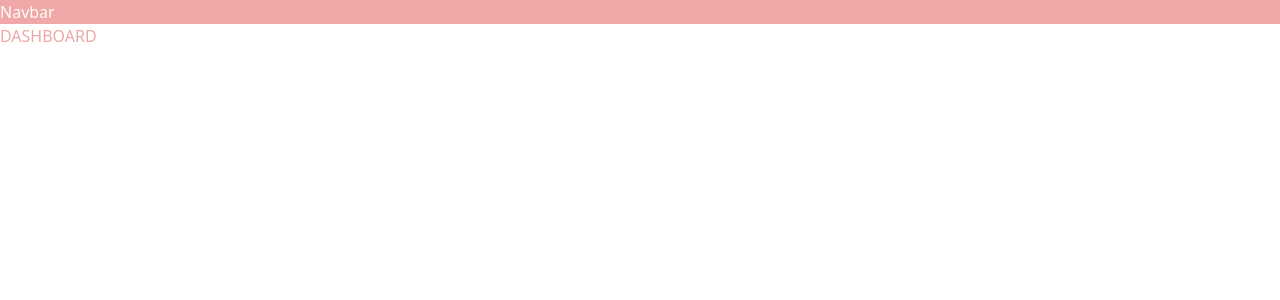
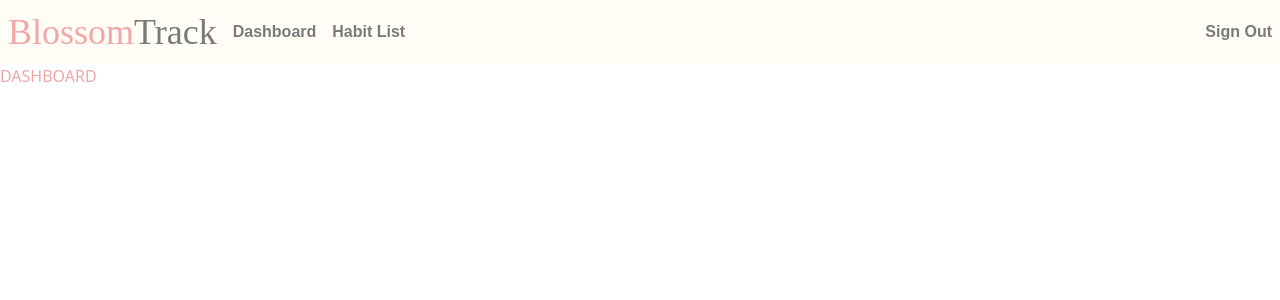
Before and after one commit to AndyNguwin/blossom-track, a React (Vite) app in the folder frontend/: page / in a window 1280 px wide. Shown: the top 300 px of the page. Built offline with nearby package versions, Linux system fonts and the light colour scheme.

Commit message:
Finished simple navbar layout (no functionality yet)

```diff
--- /dev/null
+++ b/frontend/src/components/Navbar.css
@@ -0,0 +1,5 @@
+@import '../theme.css';
+
+.font-nunito {
+    font-family: var(--font-nunito);
+}
--- a/frontend/src/components/Navbar.jsx
+++ b/frontend/src/components/Navbar.jsx
@@ -1,11 +1,19 @@
 import React from 'react'
-import '..//index.css'
+import '../theme.css'
 
 function Navbar() {
   return (
     <div>
-        <div class='bg-pink-main text-white'>
-            <p>Navbar</p>
+        <div class='bg-white text-white flex flex-1 flex-row items-center justify-between pl-2 pr-2 pt-3 pb-3'>
+          <div class='flex flex-row items-center gap-4'>
+            <div class='flex flex-row'>
+              <h1 class='text-pink-main font-merriweather text-4xl'>Blossom</h1>
+              <h1 class='text-gray font-merriweather text-4xl'>Track</h1>
+            </div>
+            <p class='text-gray font-nunito font-semibold text-20px'>Dashboard</p>
+            <p class='text-gray font-nunito font-semibold text-20px'>Habit List</p>
+          </div>
+          <p class='text-gray font-nunito font-semibold text-20px'>Sign Out</p>
         </div>
     </div>
   )
--- a/frontend/src/theme.css
+++ b/frontend/src/theme.css
@@ -1,4 +1,5 @@
 @import "tailwindcss";
+@import url('https://fonts.googleapis.com/css2?family=Nunito:wght@400;700&display=swap');
 
 /* Tailwind v4 does custome themes like this? */
 @theme {
@@ -8,4 +9,6 @@
   --color-pink-secondary:   oklch(0.8582 0.0574 18.33);
   --color-gray:   oklch(0.5795 0 0);
   --color-black:    oklch(0.3012 0 0);
+  --font-nunito: 'Nunito', sans-serif;
+  --font-merriweather: 'Merriweather', serif;
 }
```
